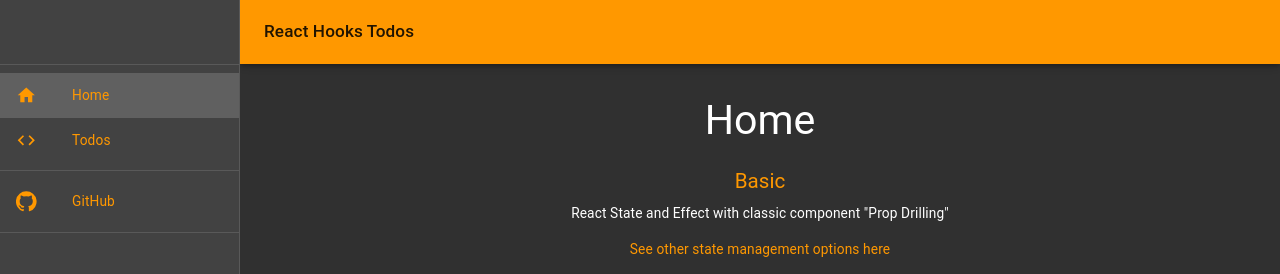
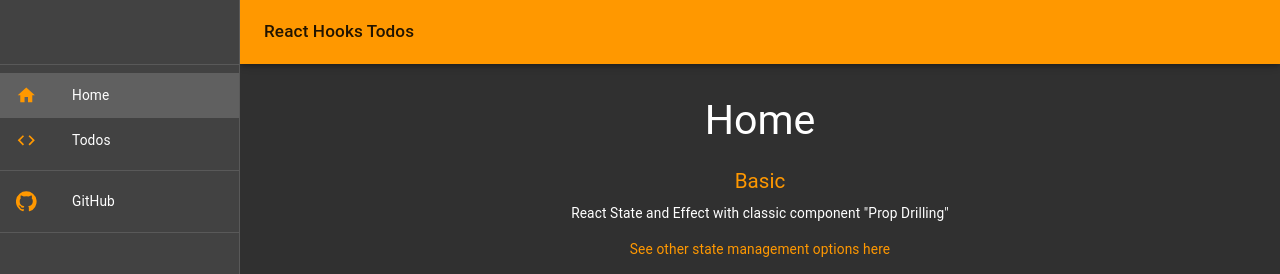
Before and after one commit to Hendahl/react-ts-hooks-state-management-alternatives, a React (Create React App) app: page / in a window 1280 px wide. Shown: the top 274 px of the page. Built offline with nearby package versions, Linux system fonts and the light colour scheme.

Commit message:
filter style

```diff
--- a/src/components/todos/filter.tsx
+++ b/src/components/todos/filter.tsx
@@ -5,6 +5,7 @@ import DeleteIcon from "@material-ui/icons/Delete";
 import IconButton from "@material-ui/core/IconButton";
 import ListItem from "@material-ui/core/ListItem";
 import React, { FC, FormEvent, ReactElement } from "react";
+import { useStyles } from "../../theme";
 
 interface FilterProps {
   handleDeleteAll: DeleteAll;
@@ -17,6 +18,7 @@ const Filter: FC<FilterProps> = ({
   handleFilter,
   todos
 }: FilterProps): ReactElement => {
+  const classes = useStyles();
   const onFilter = (e: FormEvent<HTMLButtonElement>): void => {
     e.preventDefault();
     handleFilter(e.currentTarget.id);
@@ -30,7 +32,7 @@ const Filter: FC<FilterProps> = ({
             aria-label="text primary button group"
             color="primary"
             variant="text"
-            style={{ margin: "0 auto" }}
+            className={classes.buttonGroup}
           >
             <Button
               disabled={
--- a/src/components/todos/index.tsx
+++ b/src/components/todos/index.tsx
@@ -43,7 +43,7 @@ const Todos: FC<TodosProps> = () => {
   const handleAdd: Add = title => {
     setTodos({
       ...todos,
-      countAll: ++todos.countAll,
+      countAll: todos.countAll + 1,
       payload: [
         { id: utils.uuid(), completed: false, title: title },
         ...todos.payload
@@ -56,7 +56,7 @@ const Todos: FC<TodosProps> = () => {
   const handleDelete: Delete = todo => {
     setTodos({
       ...todos,
-      countAll: --todos.countAll,
+      countAll: todos.countAll - 1,
       payload: todos.payload.filter(_todo => _todo.id !== todo.id),
       isUpdating: true
     });
--- a/src/theme/index.ts
+++ b/src/theme/index.ts
@@ -61,7 +61,7 @@ export const useStyles = makeStyles((theme: Theme) =>
       marginTop: "4rem"
     },
     listItem: {
-      color: orange[500]
+      color: "white"
     },
     listItemText: {
       textDecoration: "inherit"
@@ -69,6 +69,9 @@ export const useStyles = makeStyles((theme: Theme) =>
     listItemTextCompleted: {
       textDecoration: "line-through",
       color: grey[300]
+    },
+    buttonGroup: {
+      margin: "0 auto"
     }
   })
 );
```
